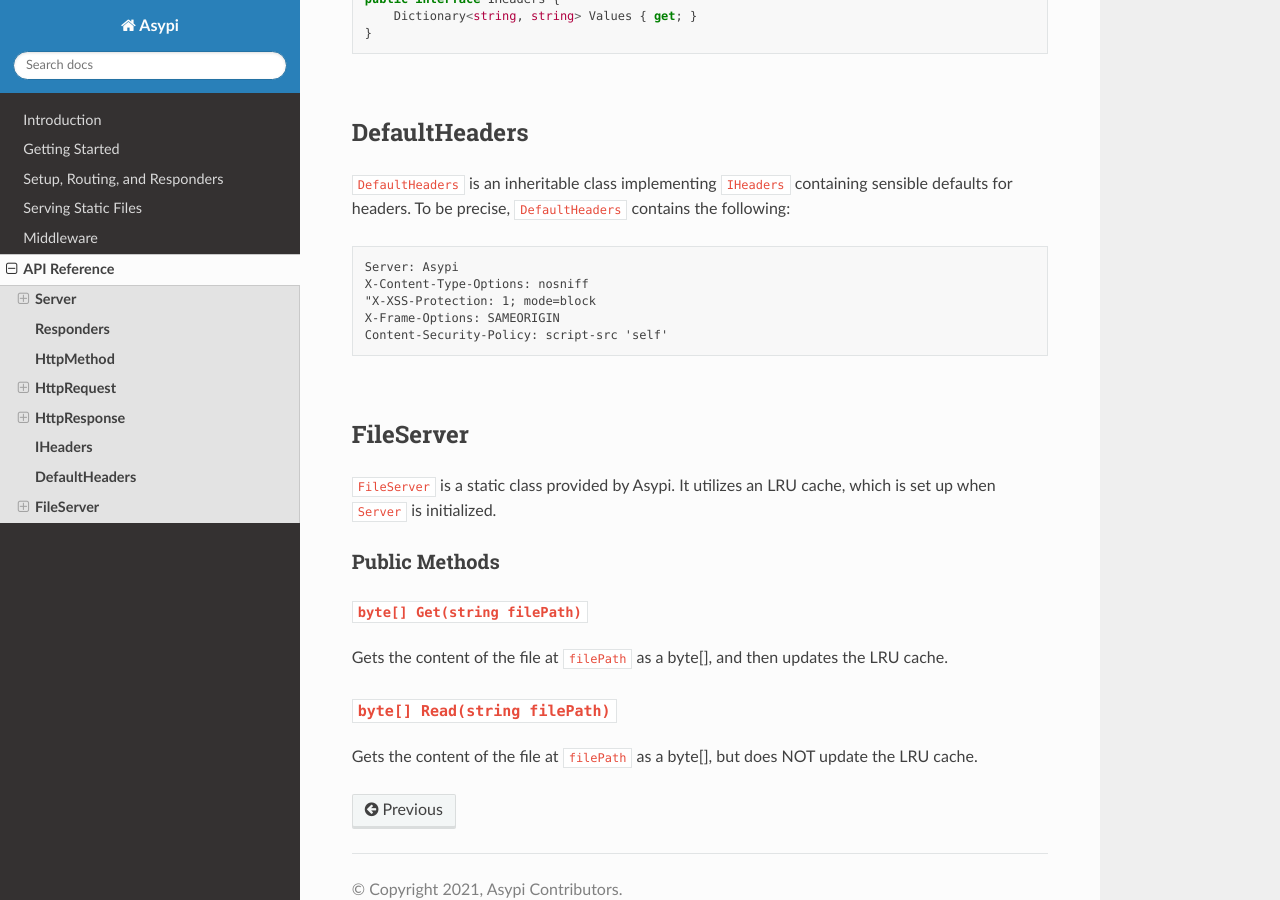
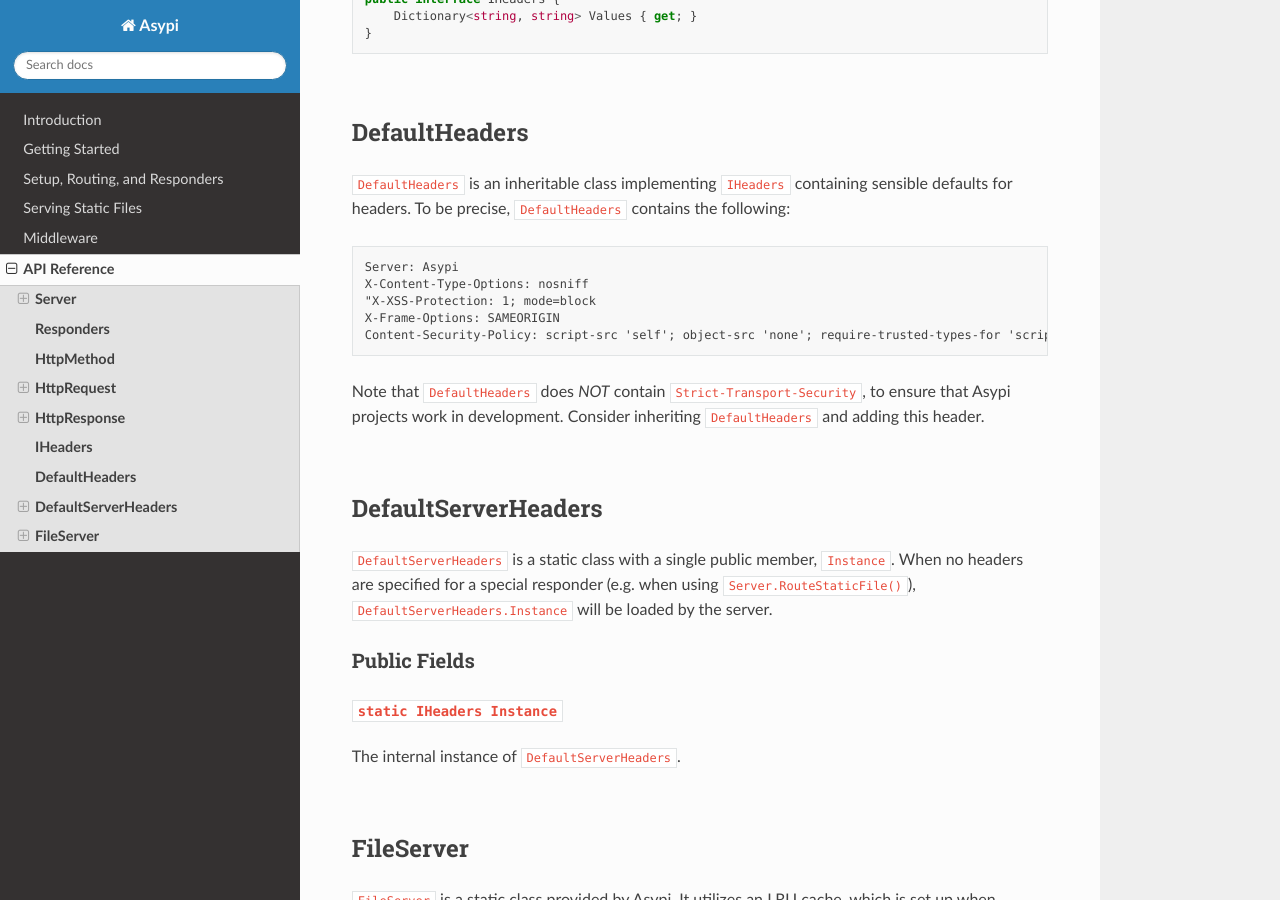
Before and after one commit to oldstork/asypi, a Sphinx documentation site: the page built from docs/source/api_reference.md, in a window 1280 px wide and 900 px high, scrolled down 5279 px. Built offline with Sphinx 7.4.7 and the Read the Docs theme 2.0.0, drawn with Linux system fonts in a browser that asks for light colours.

Commit message:
Version 0.0.6
Changed DefaultHeadersInstance to DefaultServerHeaders to better reflect functionality
Updated default Content-Security-Policy
(hopefully) Added docs to nuget build

````diff
--- a/docs/source/api_reference.md
+++ b/docs/source/api_reference.md
@@ -228,8 +228,23 @@ Server: Asypi
 X-Content-Type-Options: nosniff
 "X-XSS-Protection: 1; mode=block
 X-Frame-Options: SAMEORIGIN
-Content-Security-Policy: script-src 'self'
+Content-Security-Policy: script-src 'self'; object-src 'none'; require-trusted-types-for 'script'
 ```
+
+Note that `DefaultHeaders` does *NOT* contain `Strict-Transport-Security`, to ensure that Asypi projects work in development. Consider inheriting `DefaultHeaders` and adding this header.
+
+<br />
+<br />
+
+## **DefaultServerHeaders**
+
+`DefaultServerHeaders` is a static class with a single public member, `Instance`. When no headers are specified for a special responder (e.g. when using `Server.RouteStaticFile()`), `DefaultServerHeaders.Instance` will be loaded by the server.
+
+### Public Fields
+
+#### `static IHeaders Instance`
+
+The internal instance of `DefaultServerHeaders`.
 
 <br />
 <br />
--- a/version.txt
+++ b/version.txt
@@ -1 +1 @@
-0.0.5
+0.0.6
````
Also changed, not shown: 5 other files.
